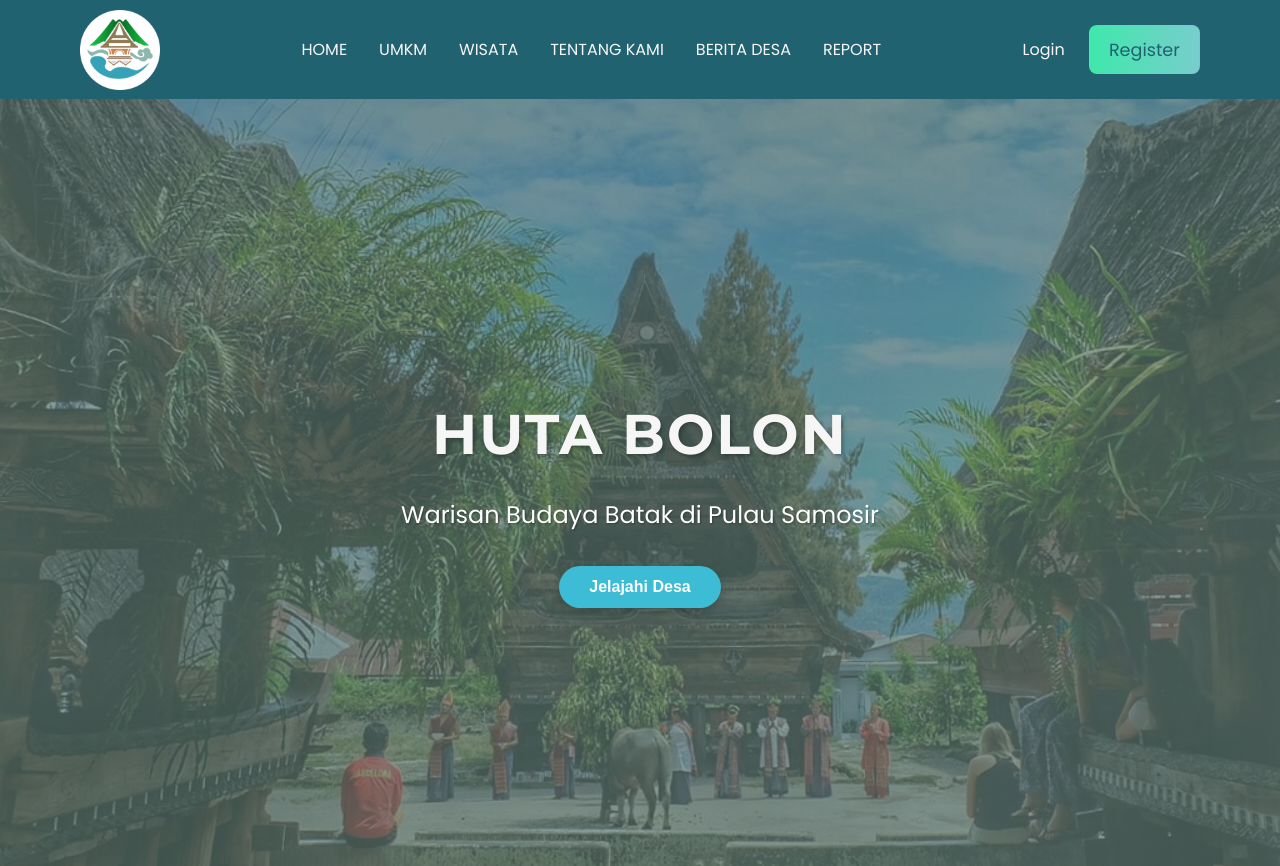
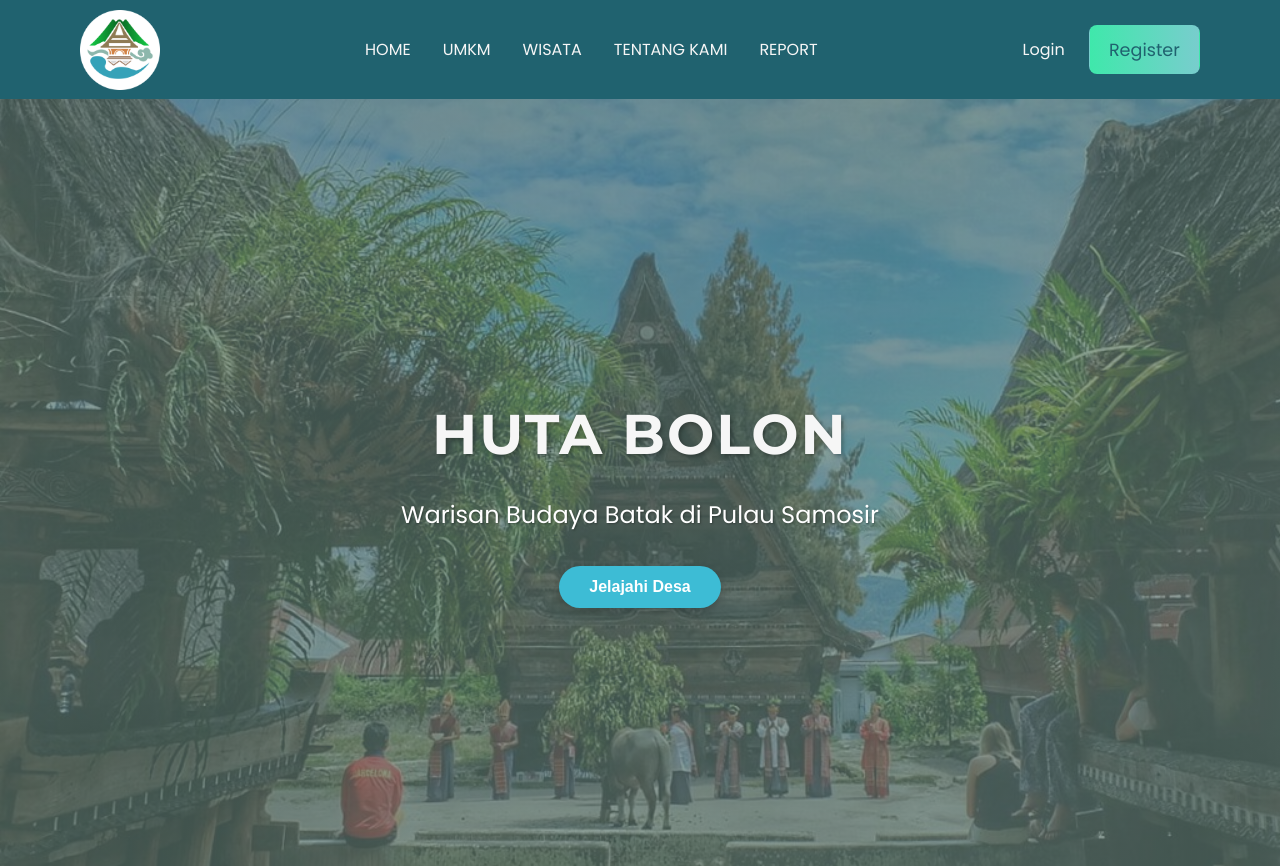
Before and after one commit to septionfl/hutabolon-web, a React (Vite) app: page / in a window 1280 px wide. Shown: the top 866 px of the page. Built offline with nearby package versions, Linux system fonts and the light colour scheme.

Commit message:
Update Navbar.jsx

```diff
--- a/src/components/navbar/Navbar.jsx
+++ b/src/components/navbar/Navbar.jsx
@@ -33,9 +33,6 @@ const Navbar = () => {
                         <Link to="/tentang">Tentang Kami</Link>
                     </li>
                     <li onClick={() => setShowNav(false)}>
-                        <Link to="/berita">Berita Desa</Link>
-                    </li>
-                    <li onClick={() => setShowNav(false)}>
                         <Link to="/report">Report</Link>
                     </li>
                 </ul>
```
